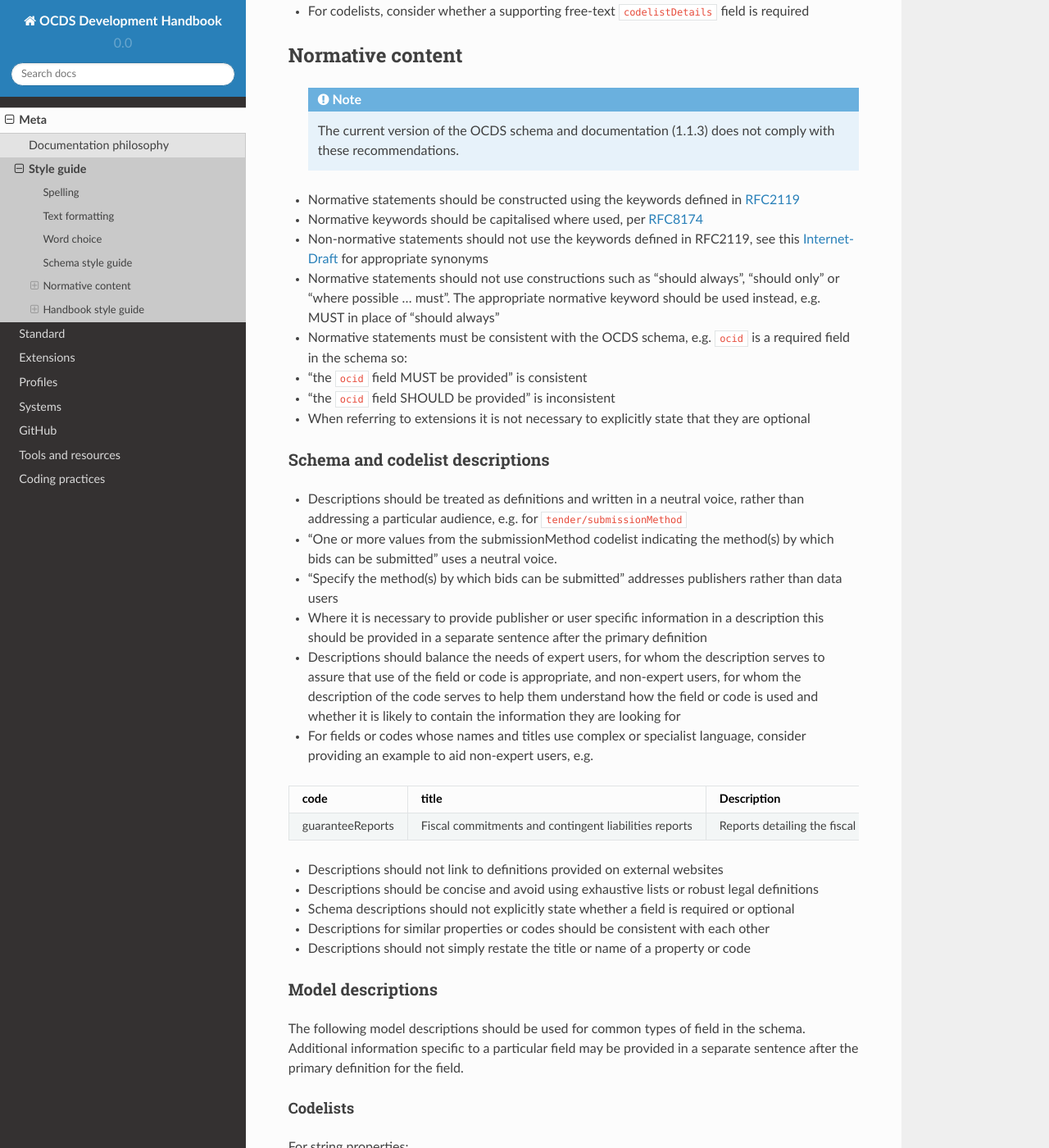
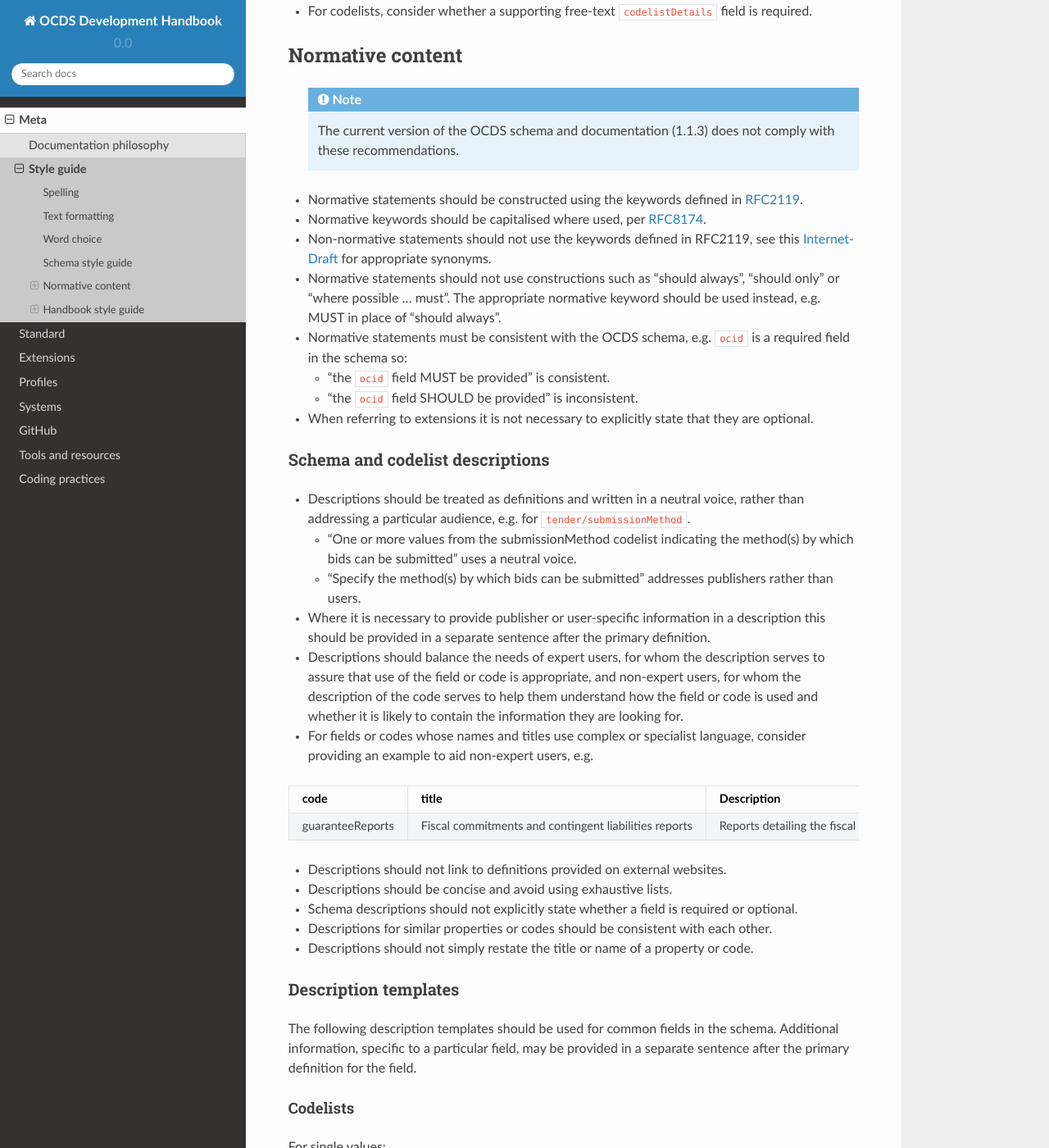
Before and after one commit to open-contracting/standard-development-handbook, a Sphinx documentation site: the page built from docs/meta/style_guide.md, in a window 1280 px wide and 1400 px high, scrolled down 1406 px. Shown: the whole window at 82% size. Built offline with Sphinx 7.4.7 and the Read the Docs theme 2.0.0, drawn with Linux system fonts in a browser that asks for light colours; some of the changed text lies outside the part shown.

Commit message:
Tidied formatting. Removed "robust legal definitions" as the issue is length, not robustness.

````diff
--- a/docs/meta/style_guide.md
+++ b/docs/meta/style_guide.md
@@ -36,9 +36,9 @@ Use American English (e.g. 'organization' rather than 'organisation') unless we
 * Property and object names should not include the name of the parent object, e.g. `title` not `tenderTitle`, `description` not `awardDescription`, etc.
 * Date fields should use the `"format": "date-time"` key to enforce use of ISO8601
 * The `period` object should be used in place of `year` or `month` fields
-* Where a property is an object, the object should be defined in the `definitions` section of the JSON Schema and referenced with `$ref`, rather than nesting properties of properties
-* The `identifier` object should be used when referencing identifiers from external sources, e.g. `{"id": "12345678", "scheme": "IBAN"}` rather than `"ibanID": "12345678"`
-* For codelists, consider whether a supporting free-text `codelistDetails` field is required
+* Where a property is an object, the object should be defined in the `definitions` section of the JSON Schema and referenced with `$ref`, rather than nesting properties of properties.
+* The `identifier` object should be used when referencing identifiers from external sources, e.g. `{"id": "12345678", "scheme": "IBAN"}` rather than `"ibanID": "12345678"`.
+* For codelists, consider whether a supporting free-text `codelistDetails` field is required.
 
 ## Normative content
 
@@ -47,32 +47,22 @@ Use American English (e.g. 'organization' rather than 'organisation') unless we
     The current version of the OCDS schema and documentation (1.1.3) does not comply with these recommendations.
 ```
 
-* Normative statements should be constructed using the keywords defined in [RFC2119](https://tools.ietf.org/html/rfc2119)
-
-* Normative keywords should be capitalised where used, per [RFC8174](https://tools.ietf.org/html/rfc8174)
-
-* Non-normative statements should not use the keywords defined in RFC2119, see this [Internet-Draft](https://tools.ietf.org/html/draft-hansen-nonkeywords-non2119-04) for appropriate synonyms
-
-* Normative statements should not use constructions such as "should always", "should only" or "where possible ... must". The appropriate normative keyword should be used instead, e.g. MUST in place of "should always"
-
+* Normative statements should be constructed using the keywords defined in [RFC2119](https://tools.ietf.org/html/rfc2119).
+* Normative keywords should be capitalised where used, per [RFC8174](https://tools.ietf.org/html/rfc8174).
+* Non-normative statements should not use the keywords defined in RFC2119, see this [Internet-Draft](https://tools.ietf.org/html/draft-hansen-nonkeywords-non2119-04) for appropriate synonyms.
+* Normative statements should not use constructions such as "should always", "should only" or "where possible ... must". The appropriate normative keyword should be used instead, e.g. MUST in place of "should always".
 * Normative statements must be consistent with the OCDS schema, e.g. `ocid` is a required field in the schema so:
-
- * "the `ocid` field MUST be provided" is consistent
- * "the `ocid` field SHOULD be provided" is inconsistent
-
-* When referring to extensions it is not necessary to explicitly state that they are optional
+  * "the `ocid` field MUST be provided" is consistent.
+  * "the `ocid` field SHOULD be provided" is inconsistent.
+* When referring to extensions it is not necessary to explicitly state that they are optional.
 
 ### Schema and codelist descriptions
 
-* Descriptions should be treated as definitions and written in a neutral voice, rather than addressing a particular audience, e.g. for `tender/submissionMethod`
-
- * "One or more values from the submissionMethod codelist indicating the method(s) by which bids can be submitted" uses a neutral voice.
- * "Specify the method(s) by which bids can be submitted" addresses publishers rather than data users
-
-* Where it is necessary to provide publisher or user specific information in a description this should be provided in a separate sentence after the primary definition
-
-* Descriptions should balance the needs of expert users, for whom the description serves to assure that use of the field or code is appropriate, and non-expert users, for whom the description of the code serves to help them understand how the field or code is used and whether it is likely to contain the information they are looking for
-
+* Descriptions should be treated as definitions and written in a neutral voice, rather than addressing a particular audience, e.g. for `tender/submissionMethod`.
+  * "One or more values from the submissionMethod codelist indicating the method(s) by which bids can be submitted" uses a neutral voice.
+  * "Specify the method(s) by which bids can be submitted" addresses publishers rather than users.
+* Where it is necessary to provide publisher or user-specific information in a description this should be provided in a separate sentence after the primary definition.
+* Descriptions should balance the needs of expert users, for whom the description serves to assure that use of the field or code is appropriate, and non-expert users, for whom the description of the code serves to help them understand how the field or code is used and whether it is likely to contain the information they are looking for.
 * For fields or codes whose names and titles use complex or specialist language, consider providing an example to aid non-expert users, e.g.
 
 ```eval_rst
@@ -83,27 +73,23 @@ guaranteeReports  Fiscal commitments and contingent liabilities reports Reports
 ================= ===================================================== ===========
 ```
 
-* Descriptions should not link to definitions provided on external websites
+* Descriptions should not link to definitions provided on external websites.
+* Descriptions should be concise and avoid using exhaustive lists.
+* Schema descriptions should not explicitly state whether a field is required or optional.
+* Descriptions for similar properties or codes should be consistent with each other.
+* Descriptions should not simply restate the title or name of a property or code.
 
-* Descriptions should be concise and avoid using exhaustive lists or robust legal definitions
+### Description templates
 
-* Schema descriptions should not explicitly state whether a field is required or optional
-
-* Descriptions for similar properties or codes should be consistent with each other
-
-* Descriptions should not simply restate the title or name of a property or code
-
-### Model descriptions
-
-The following model descriptions should be used for common types of field in the schema. Additional information specific to a particular field may be provided in a separate sentence after the primary definition for the field.
+The following description templates should be used for common fields in the schema. Additional information, specific to a particular field, may be provided in a separate sentence after the primary definition for the field.
 
 #### Codelists
 
-For string properties:
+For single values:
 
-> A value from the <codelist_name> codelist indicating <purpose of codelist>. Further information may be provided in <codelistDetails_name>
+> A value from the <codelist_name> codelist indicating <purpose of codelist>. Further information may be provided in the <codelistDetails_name> field.
 
-For array properties:
+For multiple values:
 
 > One or more values from the <codelist_name> codelist indicating <purpose of codelist>. Further information may be provided in the <codelistDetails_name> field.
 
@@ -131,11 +117,11 @@ For the `title` property of an object:
 
 For the `description` property of an object:
 
-> A short and easy to read summary of this <object_name>. Structured information should be provided in <related_fields>. Descriptions should not exceed 250 words.
+> A short and easy-to-read summary of this <object_name>. Structured information should be provided in <related_fields>. Descriptions should not exceed 250 words.
 
 **Example:**
 
-> A short and easy to read summary of this tender. Structured information should be provided in the items array. Descriptions should not exceed 250 words.
+> A short and easy-to-read summary of this tender. Structured information should be provided in the items array. Descriptions should not exceed 250 words.
 
 #### Documents
 
@@ -148,7 +134,6 @@ For the `documents` property of an object:
 For the `milestones` property of an object:
 
 > A list of important dates or events associated with this <object_name>.
-
 
 ## Handbook style guide
 
````
